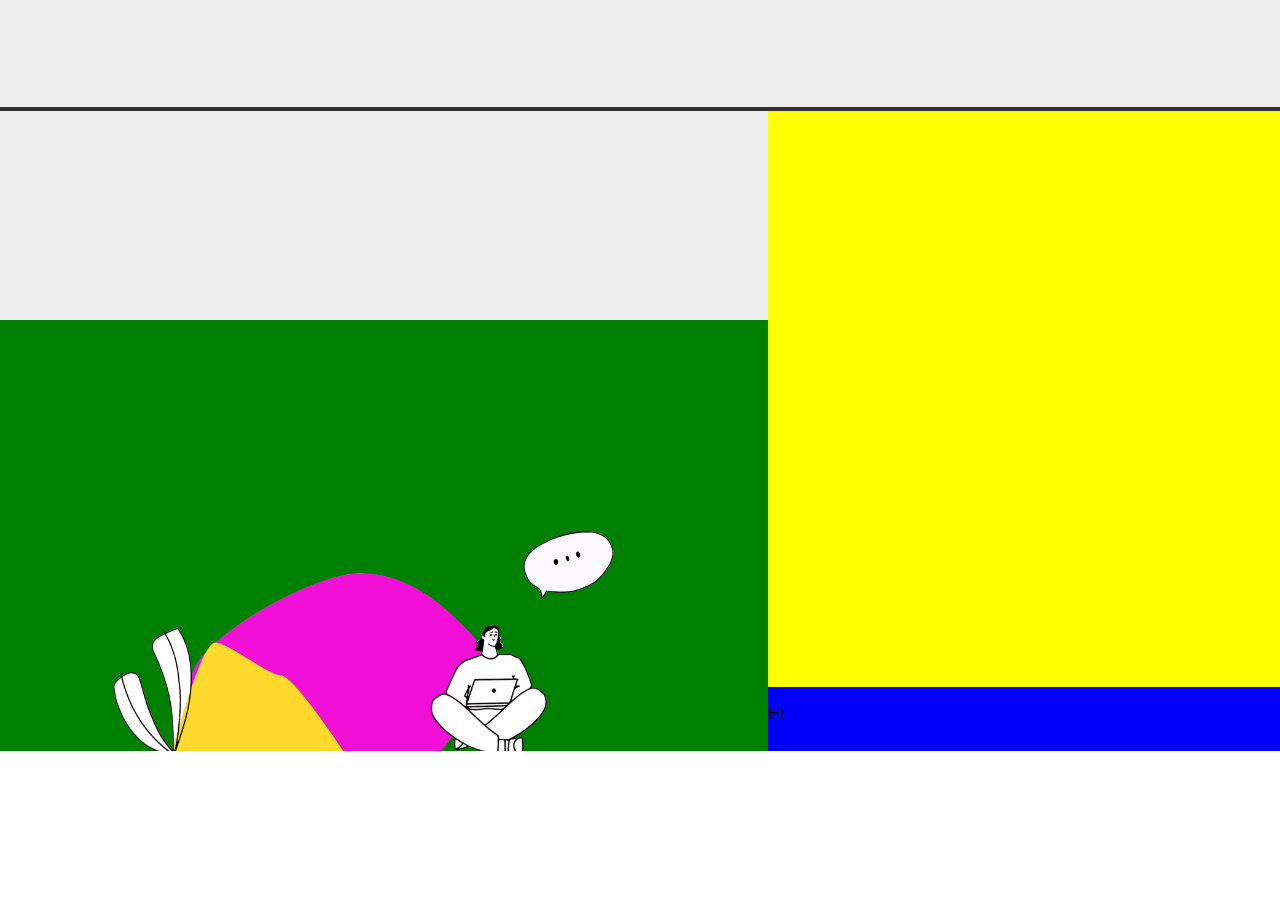
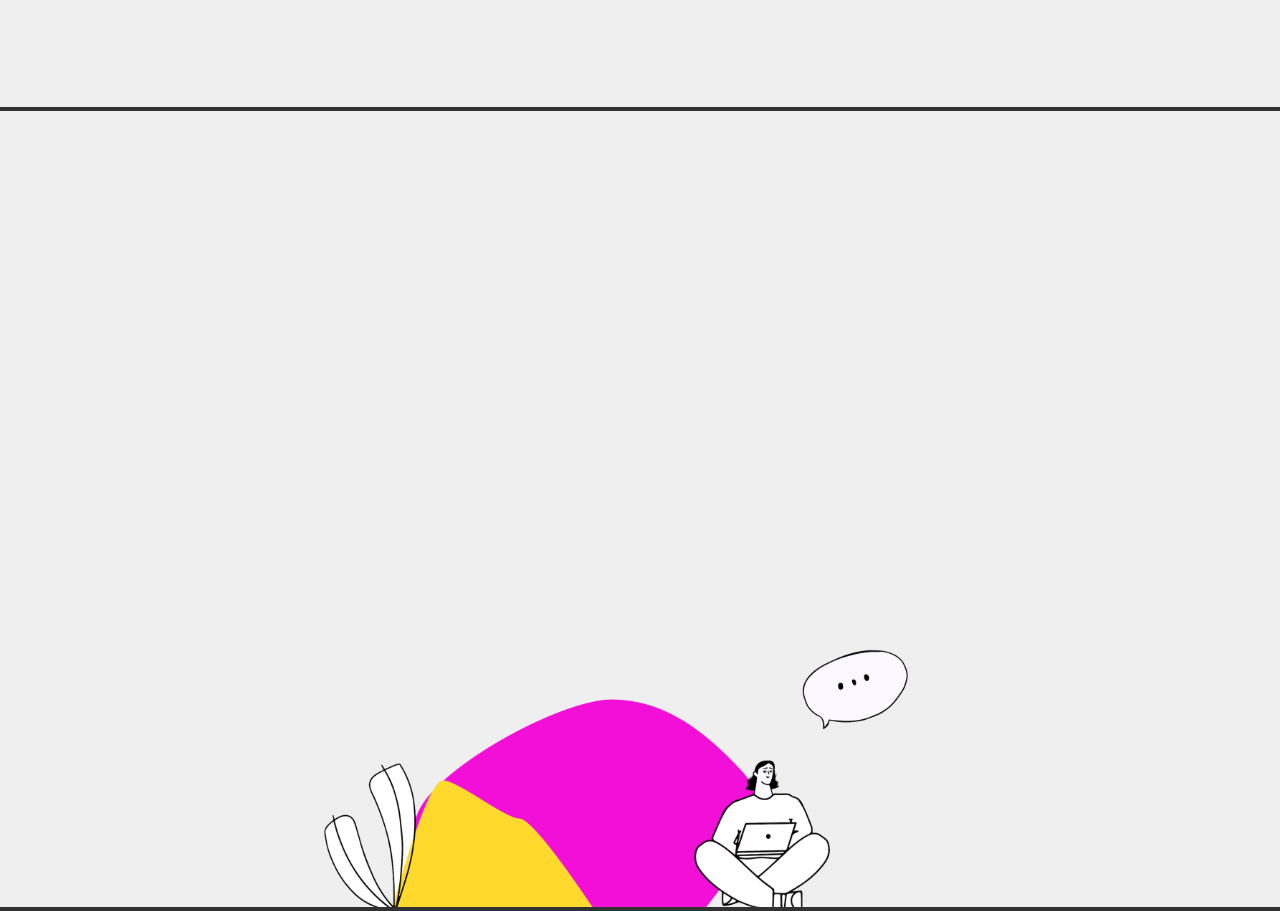
Before and after one commit to kaaf7/personal_website, a React (Create React App) app: page / in a window 1280 px wide. Shown: the part 3909-4820 px from the top of the page. Before the commit the page ends 4660 px from the top, so only its background shows below. Built offline with nearby package versions, Linux system fonts and the light colour scheme.

Commit message:
remove contact me section to Footer  component

```diff
--- a/src/Components/FifthSection.jsx
+++ b/src/Components/FifthSection.jsx
@@ -2,12 +2,13 @@ import { React, useEffect } from "react";
 import styled from "styled-components";
 import img from "../assets/Lower_Section_2.png";
 import { gsap, ScrollTrigger } from "gsap/all";
+
 const Container = styled.div`
-  height: 80vh;
+  height: 100vh;
   width: 100%;
   display: flex;
   flex-direction: column;
-  justify-content: flex-end;
+  justify-content: center;
   align-items: center;
   overflow: hidden;
   position: relative;
@@ -22,6 +23,7 @@ const Wrapper = styled.div`
   justify-content: flex-end;
   align-items: flex-end;
   overflow: hidden;
+  border-bottom: 0.5vh solid #313131;
 `;
 
 const WelcomImage = styled.img`
@@ -29,40 +31,21 @@ const WelcomImage = styled.img`
   overflow: hidden;
   z-index: 9999;
   transform-origin: bottom;
-  width: 60%;
-  background-color: green;
-  transform: scale(1.4);
+  width: 100%;
+  transform: scale(1.3);
 `;
 
-const ContactMeSection = styled.div`
-  width: 20%;
-  height: 100%;
-  background: yellow;
-  display: flex;
-  justify-content: flex-end;
-  align-items: flex-end;
-  flex-direction: row;
-  flex: 1;
-`;
-const IconContainer = styled.div`
-width: 100%;
-height: 10%;
-display: flex;
-background-color: blue;
-`;
 
-const Text = styled.p`
-  color: black;
-  position: absolute;
-`;
+
 const FifthSection = () => {
   gsap.registerPlugin(ScrollTrigger);
+
 
   useEffect(() => {
     let sectionAnimation = gsap.context(() => {
       gsap.from(".fifthSectionImage", {
         duration: 20,
-        scale: 1,
+        scale: 0.7,
         scrollTrigger: {
           trigger: ".fifthSectionImage",
           markers: false,
@@ -79,11 +62,6 @@ const FifthSection = () => {
     <Container>
       <Wrapper>
         <WelcomImage className="fifthSectionImage" src={img}></WelcomImage>
-        <ContactMeSection>
-          <IconContainer>
-            <Text>Hi</Text>
-          </IconContainer>
-        </ContactMeSection>
       </Wrapper>
     </Container>
   );
```
